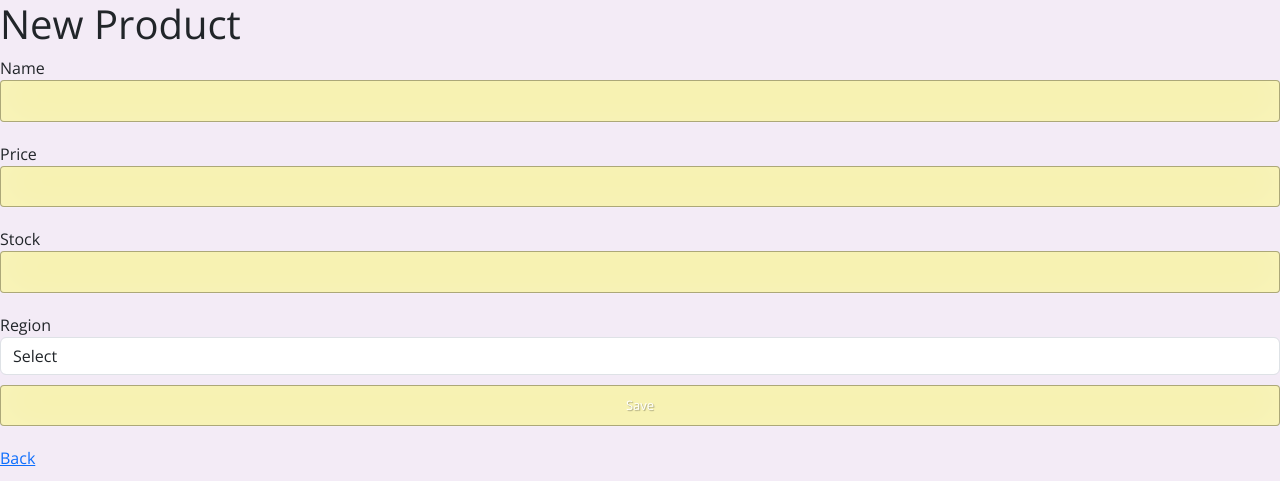
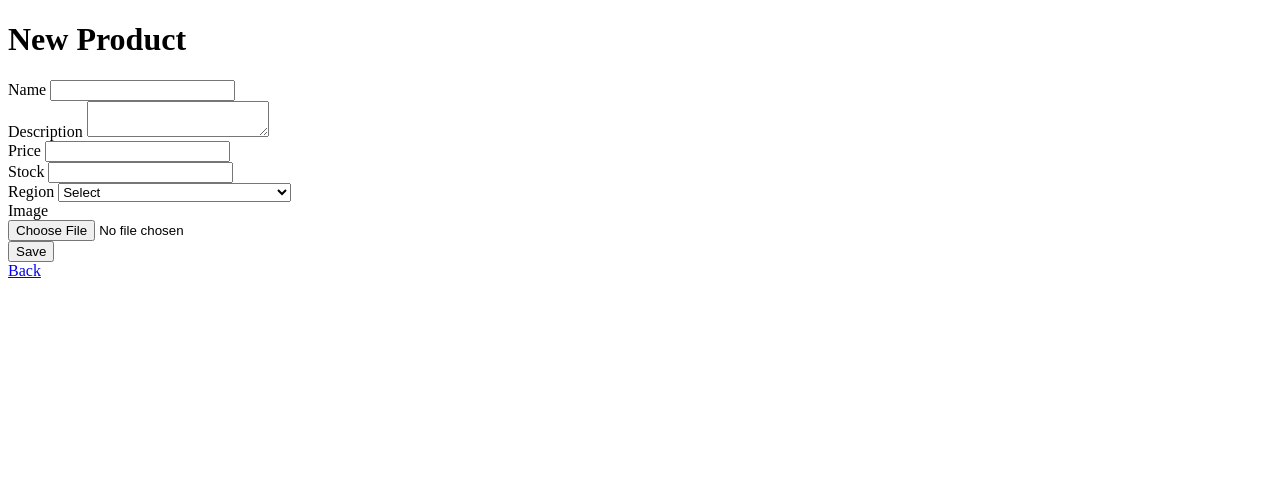
Before and after one commit to dwiliandy/jastip, a Rails app: page /products/new in a window 1280 px wide. Shown: the top 481 px of the page. Run offline with Rails 7, Linux system fonts and the light colour scheme; data comes from the database, SQL or seed files in the repository; style sheets or scripts are compiled from the project's sources; some libraries are stand-ins or nearby versions.

Commit message:
Add Image Uploader for Product

```diff
--- a/app/controllers/products_controller.rb
+++ b/app/controllers/products_controller.rb
@@ -64,6 +64,6 @@ class ProductsController < ApplicationController
 
     # Only allow a list of trusted parameters through.
     def product_params
-      params.require(:product).permit(:name, :price, :image, :stock, :status, :region_id)
+      params.require(:product).permit(:name, :price, :image, :stock, :status, :region_id, :description)
     end
 end
--- a/app/controllers/transactions_controller.rb
+++ b/app/controllers/transactions_controller.rb
@@ -1,4 +1,4 @@
-tclass TransactionsController < ApplicationController
+class TransactionsController < ApplicationController
   before_action :set_transaction, only: [:show, :edit, :update, :destroy]
 
   # GET /transactions
--- a/app/models/product.rb
+++ b/app/models/product.rb
@@ -20,7 +20,7 @@
 #  fk_rails_...  (region_id => regions.id)
 #
 class Product < ApplicationRecord
+	mount_uploader :image, ImageUploader
 	belongs_to :region
-
 	enum status: {available: 0, run_out: 1}
 end
--- a/app/views/layouts/application.html.erb
+++ b/app/views/layouts/application.html.erb
@@ -5,7 +5,6 @@
     <%= csrf_meta_tags %>
     <%= csp_meta_tag %>
 
-    <%= stylesheet_link_tag 'application', media: 'all', 'data-turbolinks-track': 'reload' %>
 
   </head>
 
--- a/app/views/products/_form.html.erb
+++ b/app/views/products/_form.html.erb
@@ -17,6 +17,12 @@
   </div>
 
   <div class="field">
+    <%= form.label :description %>
+    <%= form.text_area :description %>
+  </div>
+
+
+  <div class="field">
     <%= form.label :price %>
     <%= form.number_field :price %>
   </div>
@@ -31,6 +37,11 @@
     <%= form.collection_select(:region_id, Region.all, :id, :name,{ selected: form.object.region_id, include_blank: "Select"}, { class: "form-control", required: true }) %>
   </div>
 
+  <div class="field">
+    <%= form.label :image %><br>
+    <%= form.file_field :image %>
+  </div>
+
   <div class="actions">
     <%= form.submit "Save"%>
   </div>
```
Also changed, not shown: app/uploaders/image_uploader.rb (added, +55 -0 lines), Gemfile, Gemfile.lock, 2 other files.
